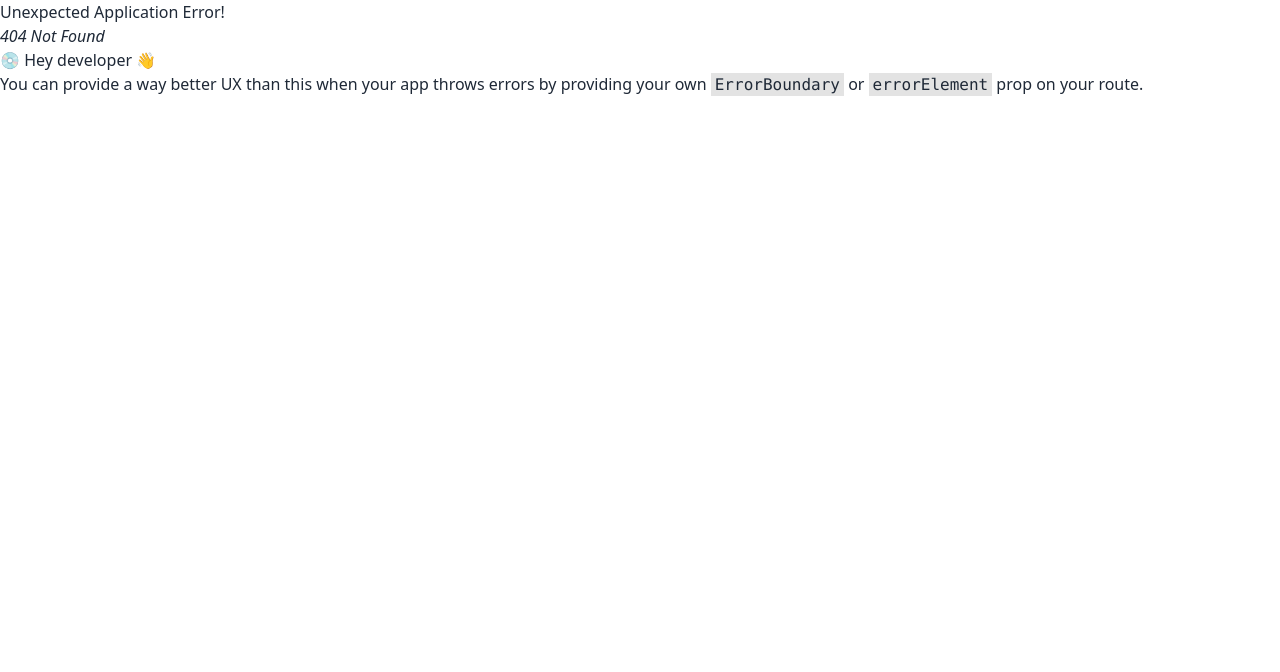
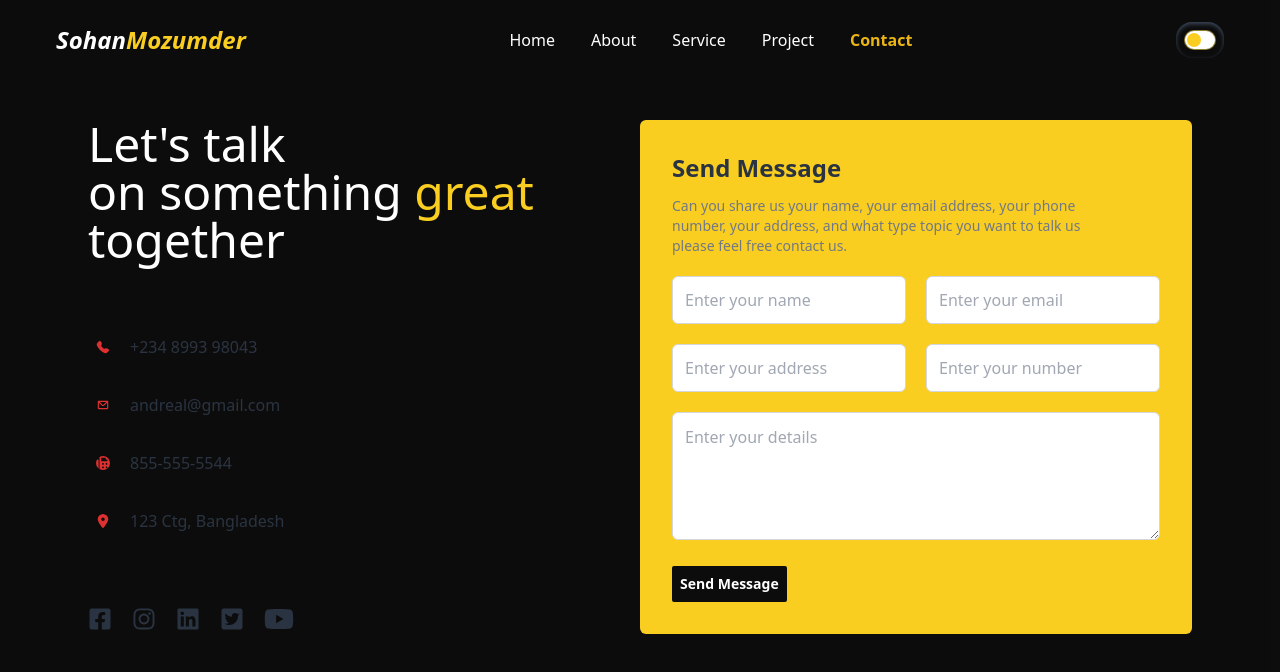
Before and after one commit to sohanwebdevctg/myPersonalPortfolio, a React (Vite) app: page /contact in a window 1280 px wide. Before the commit this address had no page. Shown: the top 672 px of the page. Built offline with nearby package versions, Linux system fonts and the light colour scheme.

Commit message:
adding contact page

```diff
--- a/src/Components/Navbar/Navbar.jsx
+++ b/src/Components/Navbar/Navbar.jsx
@@ -92,7 +92,7 @@ const Navbar = () => {
                           ? "sm:text-[11px] md:text-[13px] lg:text-sm xl:text-base 2xl:text-xl font-bold text-yellow-500 duration-300"
                           : "sm:text-[11px] md:text-[13px] lg:text-sm xl:text-base 2xl:text-xl text-white"
                       }
-                      to="/"
+                      to="/contact"
                     >
                       Contact
                     </NavLink>
@@ -195,7 +195,7 @@ const Navbar = () => {
                         ? "text-sm text-yellow-500 font-bold"
                         : "text-sm text-white"
                     }
-                    to="/"
+                    to="/contact"
                   >
                     Contact
                   </NavLink>
--- /dev/null
+++ b/src/Pages/Contact/Contact.jsx
@@ -0,0 +1,81 @@
+import { BsFillTelephoneFill } from "react-icons/bs";
+import { CgMail } from "react-icons/cg";
+import { FaFacebookSquare, FaFax, FaInstagram, FaLinkedin, FaTwitterSquare, FaYoutube } from "react-icons/fa";
+import { FaLocationDot } from "react-icons/fa6";
+
+
+const Contact = () => {
+
+  const contactForm = (event) => {
+    event.preventDefault()
+  }
+
+
+  return (
+    <>
+      {/* content section start */}
+      <div className='container mx-auto h-full sm:h-screen w-full px-2 py-10'>
+        <div className="sm:flex sm:justify-around">
+          {/* left start */}
+          <div className="flex-1 flex flex-col justify-between space-y-5">
+            <h3 className="text-2xl sm:text-2xl md:text-2xl lg:text-3xl xl:text-5xl text-white">Let's talk <br></br>on something <span className="text-yellow-400">great</span> <br></br>together</h3>
+            <ul className="space-y-3 sm:space-y-5 xl:space-y-7">
+              <li className="flex gap-1 sm:gap-2 xl:gap-3 items-center">
+                <BsFillTelephoneFill className="bg-black text-[22px] md:text-[24px] lg:text-[27px] xl:text-3xl rounded-full p-1 xl:p-2 text-red-600 bg-opacity-75"></BsFillTelephoneFill>
+                <span className="text-sm md:text-[15px] lg:text-base xl:text-base">+234 8993 98043</span>
+              </li>
+              <li className="flex gap-1 sm:gap-2 xl:gap-3 items-center">
+                <CgMail className="bg-black text-[22px] md:text-[24px] lg:text-[27px] xl:text-3xl rounded-full p-1 xl:p-2 text-red-600 bg-opacity-75"></CgMail>
+                <span className="text-sm md:text-[15px] lg:text-base xl:text-base">andreal@gmail.com</span></li>
+              <li className="flex gap-1 sm:gap-2 xl:gap-3 items-center">
+                <FaFax className="bg-black text-[22px] md:text-[24px] lg:text-[27px] xl:text-3xl rounded-full p-1 xl:p-2 text-red-600 bg-opacity-75"></FaFax>
+                <span className="text-sm md:text-[15px] lg:text-base  xl:text-base">855-555-5544</span>
+                </li>
+              <li className="flex gap-1 sm:gap-2 xl:gap-3 items-center">
+                <FaLocationDot className="bg-black text-[22px] md:text-[24px] lg:text-[27px] xl:text-3xl rounded-full p-1 xl:p-2 text-red-600 bg-opacity-75"></FaLocationDot>
+                <span className="text-sm md:text-[15px] lg:text-base xl:text-base">123 Ctg, Bangladesh</span>
+              </li>
+            </ul>
+            {/* icon section start */}
+            <ul className="flex gap-5 items-center">
+                <li><FaFacebookSquare className="text-xl sm:text-lg md:text-[22px] lg:text-2xl xl:text-2xl hover:text-red-600 duration-500"></FaFacebookSquare></li>
+                <li><FaInstagram className="text-xl sm:text-lg md:text-[22px] lg:text-2xl xl:text-2xl hover:text-red-600 duration-500"></FaInstagram></li>
+                <li><FaLinkedin className="text-xl sm:text-lg md:text-[22px] lg:text-2xl xl:text-2xl hover:text-red-600 duration-500"></FaLinkedin></li>
+                <li><FaTwitterSquare className="text-xl sm:text-lg md:text-[22px] lg:text-2xl xl:text-2xl hover:text-red-600 duration-500"></FaTwitterSquare></li>
+                <li><FaYoutube className="text-2xl sm:text-xl md:text-[22px] lg:text-2xl xl:text-3xl hover:text-red-600 duration-500"></FaYoutube></li>
+            </ul>
+            {/* icon section end */}
+          </div>
+          {/* left end */}
+          {/* right start */}
+          <div className="flex-1 mt-10 sm:mt-0">
+            <form onSubmit={contactForm} className="bg-yellow-400 p-4 xl:p-8 space-y-3 sm:space-y-3 xl:space-y-5 rounded-md">
+              <div>
+                <h1 className="text-lg sm:text-lg md:text-xl lg:text-[22px] xl:text-2xl font-bold">Send Message</h1>
+                <p className="text-xs sm:text-[13px] md:text-sm lg:text-base xl:text-sm w-full lg:w-[90%] mt-3 text-gray-500">Can you share us your name, your email address, your phone number, your address, and what type topic you want to talk us please feel free contact us.</p>
+              </div>
+              <div className="sm:flex sm:items-center sm:justify-between gap-2 sm:gap-2 lg:gap-3 xl:gap-5 mt-5">
+                <input className="w-full h-full p-2 xl:p-3 border-[1px] border-gray-300 rounded-md text-xs sm:text-xs md:text-sm lg:text-base" type="text" placeholder="Enter your name"></input>
+                <input className="w-full h-full p-2 xl:p-3 border-[1px] border-gray-300 rounded-md text-xs sm:text-xs md:text-sm lg:text-base mt-3 sm:mt-0" type="email" placeholder="Enter your email"></input>
+              </div>
+              <div className="sm:flex sm:items-center sm:justify-between gap-2 sm:gap-2 lg:gap-3 xl:gap-5">
+                <input className="w-full h-full p-2 xl:p-3 border-[1px] border-gray-300 rounded-md text-xs sm:text-xs md:text-sm lg:text-base" type="text" placeholder="Enter your address"></input>
+                <input className="w-full h-full p-2 xl:p-3 border-[1px] border-gray-300 rounded-md text-xs sm:text-xs md:text-sm lg:text-base mt-3 sm:mt-0" type="text" placeholder="Enter your number"></input>
+              </div>
+              <div className="">
+                <textarea className="w-full h-24 xl:h-32 p-3 border-[1px] border-gray-300 rounded-md text-xs sm:text-xs md:text-sm lg:text-base" type="text" placeholder="Enter your details"></textarea>
+              </div>
+              <div className="">
+                <button type="submit" className="bg-black text-white p-2 text-[10px] sm:text-[11px] md:text-[11px] lg:text-sm xl:text-sm rounded-sm font-bold">Send Message</button>
+              </div>
+            </form>
+          </div>
+          {/* right end */}
+        </div>
+      </div>
+      {/* content section end */}
+    </>
+  );
+};
+
+export default Contact;
```
Also changed, not shown: src/Router/Router.jsx (+6 -1 lines).
